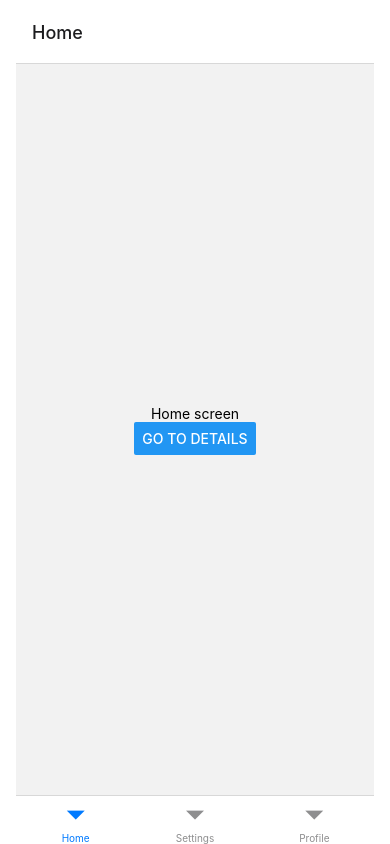
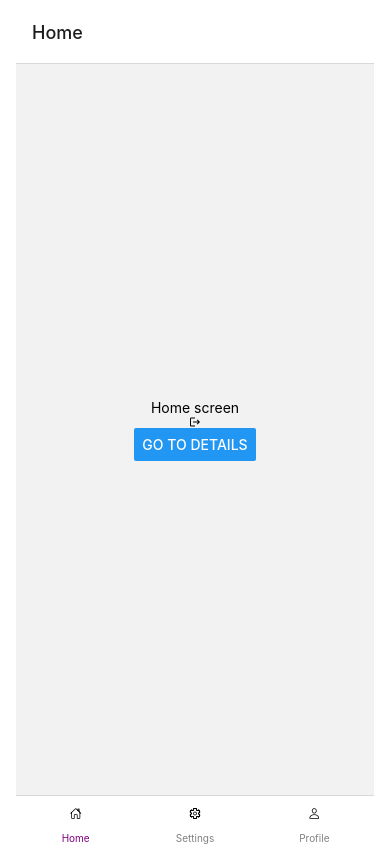
Before and after one commit to camfeghali/boilerplate-react-native-app, a React Native app: screen /Home in a window 390 px wide. Built offline with nearby package versions, Linux system fonts and the light colour scheme.

Commit message:
added bottom navigation icons

```diff
--- a/App.tsx
+++ b/App.tsx
@@ -2,7 +2,6 @@ import * as React from 'react';
 import {Button, StatusBar, Text, View, StyleSheet} from 'react-native';
 import {NavigationContainer} from '@react-navigation/native';
 import {createBottomTabNavigator} from '@react-navigation/bottom-tabs';
-import Ionicons from 'react-native-vector-icons/Ionicons';
 
 import {SafeAreaProvider} from 'react-native-safe-area-context';
 import {HomeStackScreen} from './src/screens/home';
@@ -11,12 +10,31 @@ import {SettingsStackScreen} from './src/screens/settings';
 
 const Tab = createBottomTabNavigator();
 
+import Icon from 'react-native-vector-icons/Ionicons';
+
 export default function App() {
   return (
     <SafeAreaProvider style={styles.container}>
       <StatusBar animated={true} backgroundColor="#61dafb" hidden={true} />
       <NavigationContainer>
-        <Tab.Navigator>
+        <Tab.Navigator
+          screenOptions={({route}) => ({
+            tabBarIcon: ({focused, color, size}) => {
+              let iconName;
+
+              if (route.name === 'Home') {
+                iconName = 'home-outline';
+              } else if (route.name === 'Settings') {
+                iconName = 'settings-outline';
+              } else {
+                iconName = 'person-outline';
+              }
+
+              return <Icon name={iconName} />;
+            },
+            tabBarActiveTintColor: 'purple',
+            tabBarInactiveTintColor: 'gray',
+          })}>
           <Tab.Screen name="Home" component={HomeStackScreen} />
           <Tab.Screen name="Settings" component={SettingsStackScreen} />
           <Tab.Screen name="Profile" component={ProfileStackScreen} />
--- a/src/screens/home.tsx
+++ b/src/screens/home.tsx
@@ -2,6 +2,7 @@ import {createNativeStackNavigator} from '@react-navigation/native-stack';
 import React from 'react';
 import {View, Text, Button} from 'react-native';
 import {DetailsScreen} from './details';
+import Icon from 'react-native-vector-icons/MaterialIcons';
 
 const HomeStack = createNativeStackNavigator();
 
@@ -34,6 +35,7 @@ function HomeScreen({navigation}) {
   return (
     <View style={{flex: 1, justifyContent: 'center', alignItems: 'center'}}>
       <Text>Home screen</Text>
+      <Icon name="logout" />
       <Button
         title="Go to Details"
         onPress={() => navigation.navigate('Details')}
```
Also changed, not shown: 2 other files (tests, documents, lock files or other folders).
